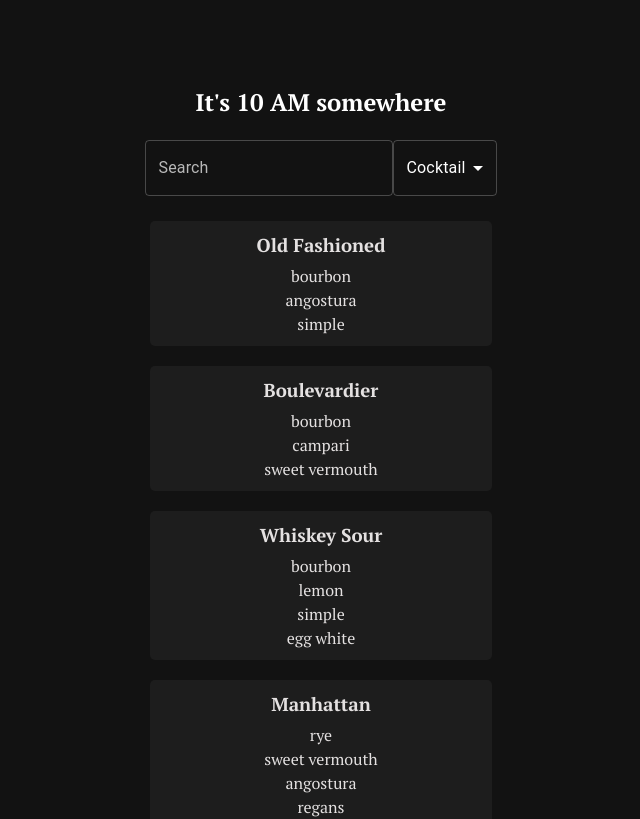
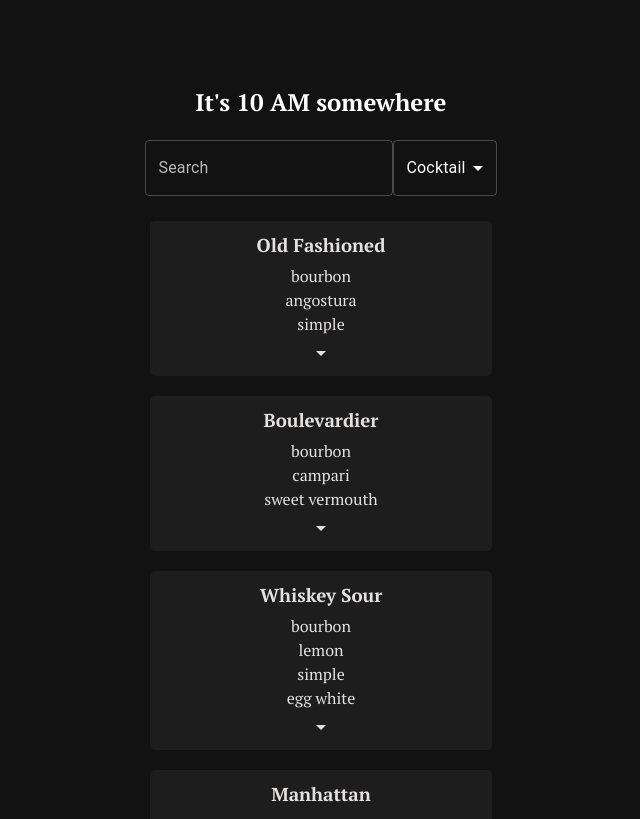
Before and after one commit to Newtonian1/cocktail-menu, a React (Vite) app: page / in a window 1280 px wide. Shown: the top 819 px of the page, without its empty margins (319-959 px from the left). Built offline with nearby package versions, Linux system fonts and the light colour scheme.

Commit message:
feat: added image expansion arrow and resolved image size

```diff
--- a/package.json
+++ b/package.json
@@ -14,6 +14,7 @@
   "dependencies": {
     "@emotion/react": "^11.13.3",
     "@emotion/styled": "^11.13.0",
+    "@mui/icons-material": "^6.1.7",
     "@mui/material": "^6.1.7",
     "react": "^18.3.1",
     "react-dom": "^18.3.1"
--- a/src/components/CocktailCard.css
+++ b/src/components/CocktailCard.css
@@ -24,5 +24,6 @@ li {
 }
 
 img {
-    max-width: 100%;
+    max-width: 300px;
+    width: 100%;
 }
--- a/src/components/CocktailCard.tsx
+++ b/src/components/CocktailCard.tsx
@@ -1,6 +1,7 @@
 import { useMemo, useState } from "react";
 import type { Cocktail } from "../data/cocktails";
 import "./CocktailCard.css"
+import { ArrowDropDown } from '@mui/icons-material';
 
 interface CocktailCardProps {
     cocktail: Cocktail
@@ -16,7 +17,7 @@ const CocktailCard: React.FC<CocktailCardProps> = ({cocktail}) => {
                 <ul>
                     {cocktail.ingredients.map(i => <li>{i}</li>)}
                 </ul>
-                {showImage && <img src={"./images/" + cocktail.image + ".JPEG"} alt={cocktail.name} />}
+                {showImage ? <img src={"./images/" + cocktail.image + ".JPEG"} alt={cocktail.name} /> : <ArrowDropDown/>}
             </div>
         )
     }, [showImage, cocktail]);
```
Also changed, not shown: 1 other file (tests, documents, lock files or other folders).
